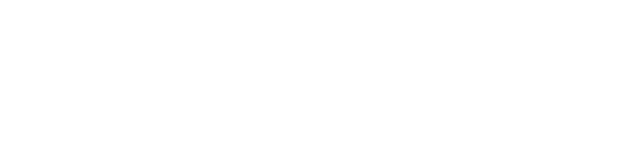
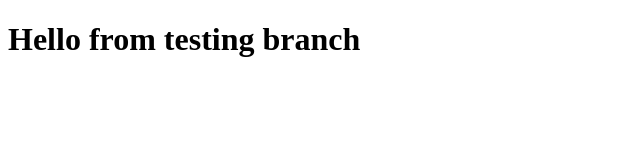
Before and after one commit to Serhii3T/l2, a plain HTML site: page index.html in a window 1280 px wide. Shown: the whole page, without its empty margins (0-640 px from the left). Drawn offline with Linux system fonts and the light colour scheme.

Commit message:
Create new branch & add new title

```diff
--- a/index.html
+++ b/index.html
@@ -7,6 +7,7 @@
   <title>Document</title>
 </head>
 <body>
-
+  <!-- test -->
+  <h1>Hello from testing branch</h1>
 </body>
 </html>
```
